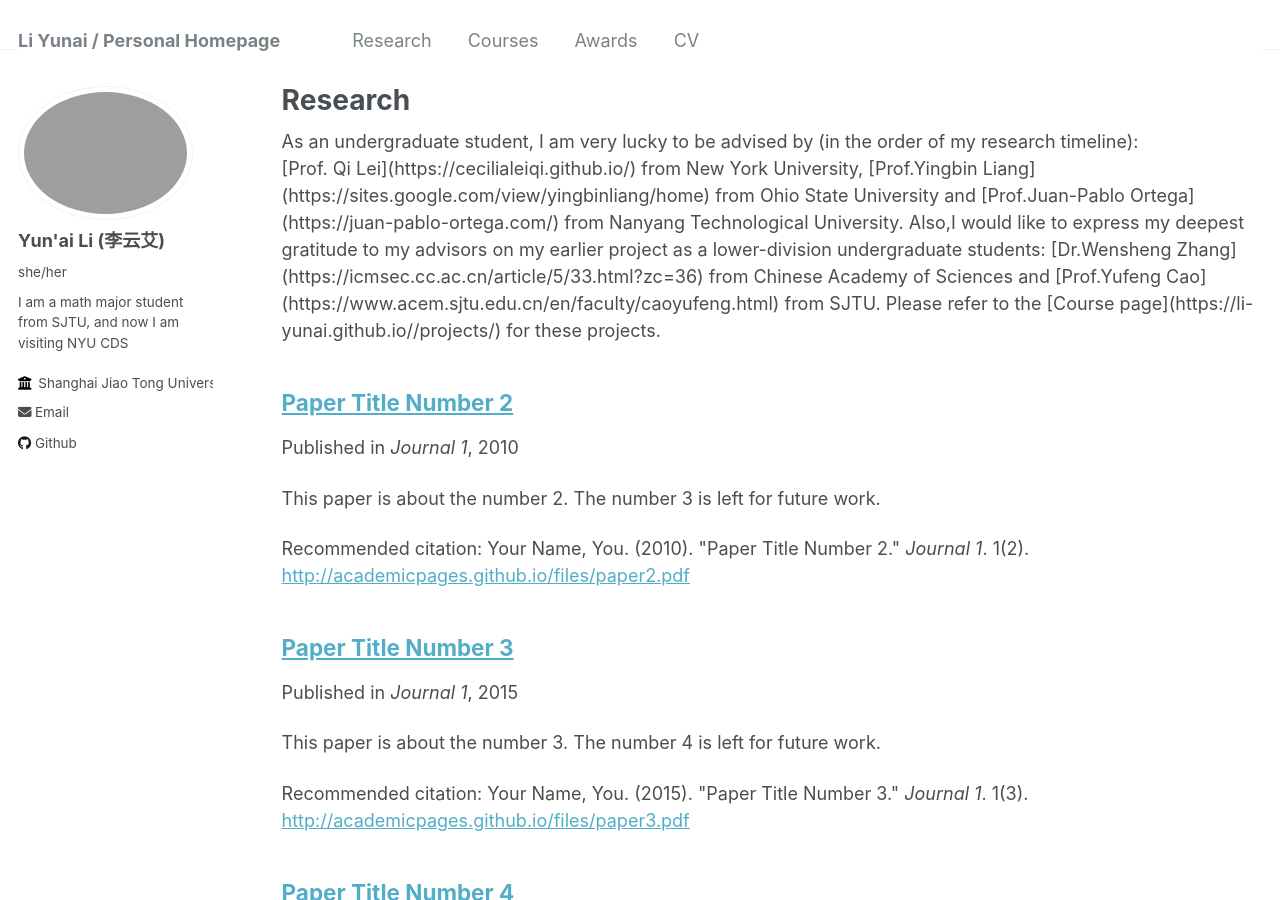
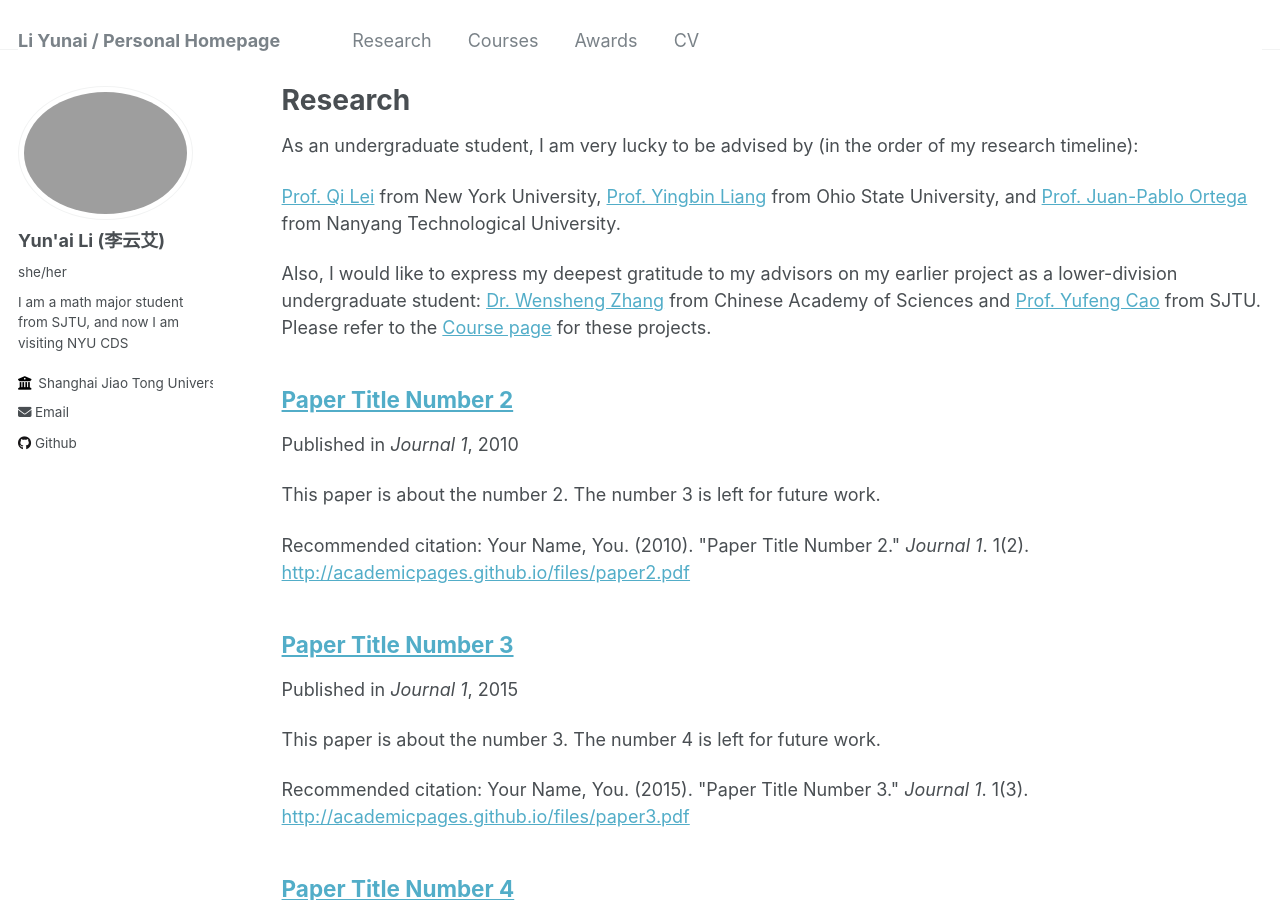
Before and after one commit to Li-Yunai/Li-Yunai.github.io, a Jekyll site: the page built from _pages/research.html, in a window 1280 px wide and 900 px high. Built offline with Jekyll 4.4.1, drawn with Linux system fonts in a browser that asks for light colours.

Commit message:
Update research.html

```diff
--- a/_pages/research.html
+++ b/_pages/research.html
@@ -4,14 +4,24 @@ title: "Research"
 permalink: /research/
 author_profile: true
 ---
-{% include base_path %}
-As an undergraduate student, I am very lucky to be advised by (in the order of my research timeline): </br>
-[Prof. Qi Lei](https://cecilialeiqi.github.io/) from New York University,  [Prof.Yingbin Liang](https://sites.google.com/view/yingbinliang/home) from Ohio State University and [Prof.Juan-Pablo Ortega](https://juan-pablo-ortega.com/) from Nanyang Technological University.
-
-Also,I would like to express my deepest gratitude to my advisors on my earlier project as a lower-division undergraduate students: [Dr.Wensheng Zhang](https://icmsec.cc.ac.cn/article/5/33.html?zc=36) from Chinese Academy of Sciences and [Prof.Yufeng Cao](https://www.acem.sjtu.edu.cn/en/faculty/caoyufeng.html) from SJTU. Please refer to the [Course page](https://li-yunai.github.io//projects/) for these projects.
 
 {% include base_path %}
 
+<p>As an undergraduate student, I am very lucky to be advised by (in the order of my research timeline):</p>
+<p>
+  <a href="https://cecilialeiqi.github.io/">Prof. Qi Lei</a> from New York University,
+  <a href="https://sites.google.com/view/yingbinliang/home">Prof. Yingbin Liang</a> from Ohio State University, and
+  <a href="https://juan-pablo-ortega.com/">Prof. Juan-Pablo Ortega</a> from Nanyang Technological University.
+</p>
+
+<p>
+  Also, I would like to express my deepest gratitude to my advisors on my earlier project as a lower-division undergraduate student:
+  <a href="https://icmsec.cc.ac.cn/article/5/33.html?zc=36">Dr. Wensheng Zhang</a> from Chinese Academy of Sciences and
+  <a href="https://www.acem.sjtu.edu.cn/en/faculty/caoyufeng.html">Prof. Yufeng Cao</a> from SJTU.
+  Please refer to the <a href="https://li-yunai.github.io//projects/">Course page</a> for these projects.
+</p>
+
+{% include base_path %}
 
 {% for post in site.publications %}
   {% include archive-single.html %}
```
